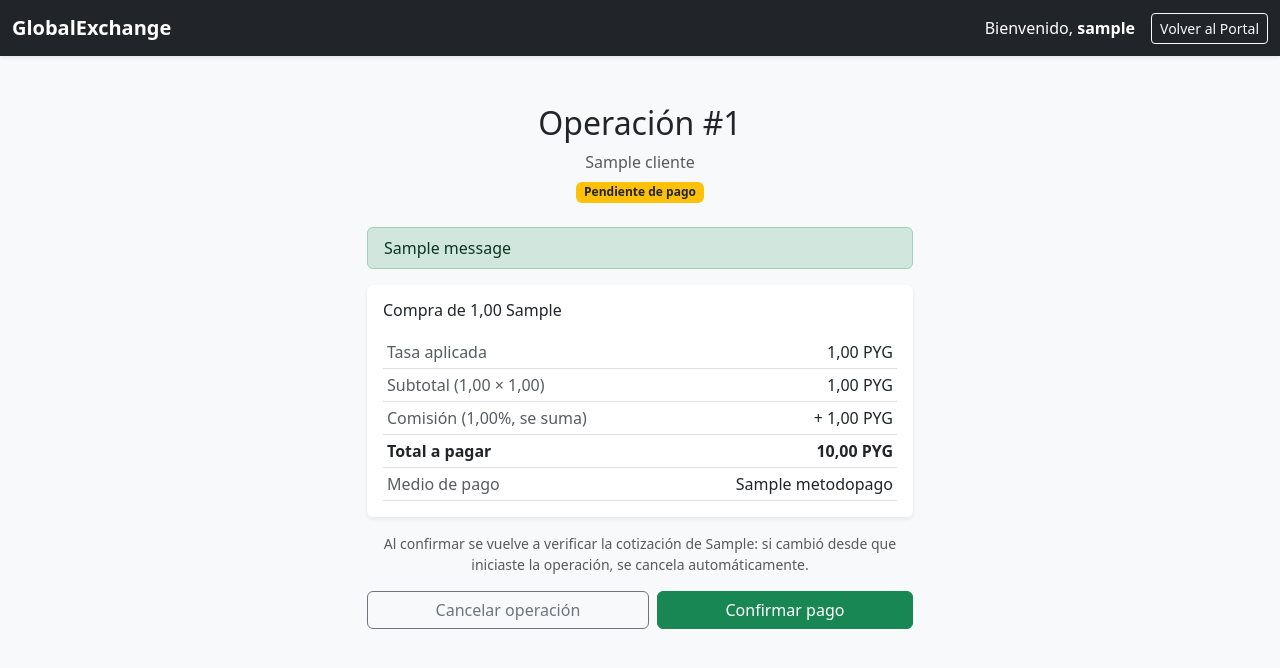
After one commit to Evatol/GlobalExchange, a Django app: page /api/transacciones/gestion/operar/1/ in a window 1280 px wide. The commit adds this page. Shown: the top 668 px of the page. Run offline with Django 5.2, Linux system fonts and the light colour scheme; a user stored in the database is signed in; tables that the repository leaves empty hold one stand-in row (values such as "Sample post"); one stand-in notice (Sample message) is shown.

Commit message:
feat(transacciones): confirmar el pago desde la pantalla (E4-28, RF23)
Hasta ahora la operacion se confirmaba en el mismo momento en que se
creaba, asi que la cancelacion por cambio de cotizacion (E4-28) no se
podia ver en la interfaz: nunca habia un "antes del pago".

Ahora el flujo de Comprar/Vender tiene dos pasos:

1. "Continuar al pago" crea la operacion PENDIENTE y lleva a un resumen
   con tasa aplicada, subtotal, comision (% y monto) y total. Antes la
   pantalla mostraba solo el total.
2. "Confirmar pago" vuelve a leer la cotizacion vigente: si es la misma
   la operacion queda EXITOSA; si cambio, queda CANCELADA y el mensaje
   muestra las dos tasas. "Cancelar operacion" la cancela a pedido del
   cliente (RF23).

La pantalla de operar lista las operaciones pendientes del cliente para
poder retomarlas. La API sigue el mismo flujo: /operar/ responde
PENDIENTE y se agregan POST transacciones/<id>/confirmar/ y /cancelar/
(409 si se cancela por cotizacion o si ya no estaba pendiente).

Correcciones en el modelo:
- confirmar() y cancelar() solo aceptan transacciones PENDIENTE. Antes
  una transaccion cancelada podia volver a confirmarse si la cotizacion
  regresaba a su valor original.
- Docstrings en Transaccion, confirmar(), cancelar() y exportar(), que
  aparecian vacios en la documentacion de Sphinx.

Confirmar, cancelar y ver el resumen se buscan siempre dentro del cliente
activo de la sesion: nadie puede pagar ni cancelar una operacion ajena.

Tests: 10 nuevos (ConfirmacionDePagoTests) y ajustados los que asumian
la confirmacion inmediata. 211 en total, todos OK.

Co-Authored-By: Claude Opus 5.5 <noreply@anthropic.com>

```diff
--- /dev/null
+++ b/apps/transacciones/templates/transacciones/operacion_detalle.html
@@ -0,0 +1,107 @@
+<!DOCTYPE html>
+<html lang="es">
+<head>
+    <meta charset="UTF-8">
+    <meta name="viewport" content="width=device-width, initial-scale=1.0">
+    <title>GlobalExchange - Operación #{{ transaccion.id }}</title>
+    <link href="https://cdn.jsdelivr.net/npm/bootstrap@5.3.0/dist/css/bootstrap.min.css" rel="stylesheet">
+</head>
+<body class="bg-light">
+
+    <nav class="navbar navbar-expand-lg navbar-dark bg-dark shadow-sm">
+        <div class="container-fluid">
+            <a class="navbar-brand fw-bold" href="{% url 'menu_principal' %}">GlobalExchange</a>
+            <div class="d-flex align-items-center text-white">
+                <span class="me-3">Bienvenido, <strong>{{ usuario.username }}</strong></span>
+                <a href="{% url 'menu_principal' %}" class="btn btn-outline-light btn-sm">Volver al Portal</a>
+            </div>
+        </div>
+    </nav>
+
+    <div class="container my-5">
+        <div class="row justify-content-center">
+            <div class="col-md-6">
+                <div class="text-center mb-4">
+                    <h2>Operación #{{ transaccion.id }}</h2>
+                    <p class="text-muted mb-1">{{ transaccion.cliente.nombre }}</p>
+                    {% if transaccion.estado == 'PENDIENTE' %}
+                        <span class="badge bg-warning text-dark">Pendiente de pago</span>
+                    {% elif transaccion.estado == 'EXITOSA' %}
+                        <span class="badge bg-success">Exitosa</span>
+                    {% elif transaccion.estado == 'CANCELADA' %}
+                        <span class="badge bg-secondary">Cancelada</span>
+                    {% else %}
+                        <span class="badge bg-danger">{{ transaccion.get_estado_display }}</span>
+                    {% endif %}
+                </div>
+
+                {% for m in messages %}
+                    <div class="alert {% if m.tags == 'error' %}alert-danger{% elif m.tags == 'success' %}alert-success{% else %}alert-info{% endif %} py-2">{{ m }}</div>
+                {% endfor %}
+
+                <div class="card shadow-sm border-0">
+                    <div class="card-body">
+                        <h6 class="card-title mb-3">
+                            {{ transaccion.get_tipo_display }} de {{ transaccion.cantidad }} {{ transaccion.moneda.codigo }}
+                        </h6>
+                        <table class="table table-sm mb-0">
+                            <tbody>
+                                <tr>
+                                    <td class="text-muted">Tasa aplicada</td>
+                                    <td class="text-end">{{ transaccion.tasa_cambio|floatformat:"2g" }} PYG</td>
+                                </tr>
+                                <tr>
+                                    <td class="text-muted">Subtotal ({{ transaccion.cantidad }} × {{ transaccion.tasa_cambio|floatformat:"2g" }})</td>
+                                    <td class="text-end">{{ transaccion.subtotal|floatformat:"2g" }} PYG</td>
+                                </tr>
+                                <tr>
+                                    <td class="text-muted">
+                                        Comisión ({{ transaccion.comision_porcentaje|floatformat:"2" }}%,
+                                        {% if transaccion.tipo == 'COMPRA' %}se suma{% else %}se descuenta{% endif %})
+                                    </td>
+                                    <td class="text-end">
+                                        {% if transaccion.tipo == 'COMPRA' %}+{% else %}−{% endif %}
+                                        {{ transaccion.monto_comision|floatformat:"2g" }} PYG
+                                    </td>
+                                </tr>
+                                <tr class="fw-bold">
+                                    <td>{% if transaccion.tipo == 'COMPRA' %}Total a pagar{% else %}Total a recibir{% endif %}</td>
+                                    <td class="text-end">{{ transaccion.monto_total|floatformat:"2g" }} PYG</td>
+                                </tr>
+                                <tr>
+                                    <td class="text-muted">Medio de pago</td>
+                                    <td class="text-end">{{ transaccion.metodo_pago.nombre }}</td>
+                                </tr>
+                            </tbody>
+                        </table>
+                    </div>
+                </div>
+
+                {% if transaccion.estado == 'PENDIENTE' %}
+                    <p class="text-muted small text-center mt-3">
+                        Al confirmar se vuelve a verificar la cotización de {{ transaccion.moneda.codigo }}:
+                        si cambió desde que iniciaste la operación, se cancela automáticamente.
+                    </p>
+                    <div class="d-flex gap-2">
+                        <form method="post" action="{% url 'operacion_cancelar' transaccion.id %}" class="flex-fill m-0">
+                            {% csrf_token %}
+                            <button type="submit" class="btn btn-outline-secondary w-100">Cancelar operación</button>
+                        </form>
+                        <form method="post" action="{% url 'operacion_confirmar' transaccion.id %}" class="flex-fill m-0">
+                            {% csrf_token %}
+                            <button type="submit" class="btn btn-success w-100">Confirmar pago</button>
+                        </form>
+                    </div>
+                {% else %}
+                    <div class="d-flex gap-2 mt-3">
+                        <a href="{% url 'operar_divisa' %}" class="btn btn-primary flex-fill">Nueva operación</a>
+                        <a href="{% url 'historial_transacciones' %}" class="btn btn-outline-primary flex-fill">Ver historial</a>
+                    </div>
+                {% endif %}
+            </div>
+        </div>
+    </div>
+
+    <script src="https://cdn.jsdelivr.net/npm/bootstrap@5.3.0/dist/js/bootstrap.bundle.min.js"></script>
+</body>
+</html>
--- a/apps/transacciones/urls.py
+++ b/apps/transacciones/urls.py
@@ -7,6 +7,9 @@ from .views import (
     MetodoPagoViewSet,
     OperarDivisaAPIView,
     TransaccionViewSet,
+    operacion_cancelar_view,
+    operacion_confirmar_view,
+    operacion_detalle_view,
     gestion_medios_pago_view,
     gestion_metodos_pago_view,
     historial_transacciones_view,
@@ -34,6 +37,11 @@ urlpatterns = [
     path('gestion/medios-pago-cliente/<int:pk>/toggle/', medio_pago_toggle_view, name='medio_pago_toggle'),
     # Comprar/vender divisas (E4-19/E4-20) y cálculo de tasas/comisión (E4-144).
     path('gestion/operar/', operar_divisa_view, name='operar_divisa'),
+    # Resumen de la operación pendiente, confirmación del pago (E4-28) y
+    # cancelación a pedido del cliente (RF23).
+    path('gestion/operar/<int:pk>/', operacion_detalle_view, name='operacion_detalle'),
+    path('gestion/operar/<int:pk>/confirmar/', operacion_confirmar_view, name='operacion_confirmar'),
+    path('gestion/operar/<int:pk>/cancelar/', operacion_cancelar_view, name='operacion_cancelar'),
     path('operar/', OperarDivisaAPIView.as_view(), name='operar_divisa_api'),
     path('calcular/', CalcularTransaccionAPIView.as_view(), name='calcular_transaccion_api'),
     # Historial de transacciones, solo consulta (E4-104/E4-36).
--- a/apps/transacciones/views.py
+++ b/apps/transacciones/views.py
@@ -2,10 +2,13 @@ import csv
 import io
 from decimal import Decimal
 
+from django.contrib import messages
 from django.contrib.auth.decorators import login_required
 from django.core.exceptions import PermissionDenied as DjangoPermissionDenied
-from django.http import HttpResponse
+from django.core.exceptions import ValidationError
+from django.http import Http404, HttpResponse
 from django.shortcuts import redirect, render
+from django.views.decorators.http import require_POST
 from rest_framework import status, viewsets
 from rest_framework.decorators import action
 from rest_framework.exceptions import PermissionDenied
@@ -329,6 +332,10 @@ def _crear_transaccion_digital(request, tipo_operacion, moneda_codigo, cantidad,
     para comprar (E4-19) o vender (E4-20) divisas de forma digital, con la
     comisión y tasa aplicada según el cliente (E4-144).
 
+    La transacción queda ``PENDIENTE`` de pago: se confirma después, con
+    ``Transaccion.confirmar()``, que la cancela si la cotización cambió en el
+    medio (E4-28).
+
     Devuelve ``(transaccion, error)``: si ``error`` no es ``None``,
     ``transaccion`` es ``None``. No usa ``request.user`` como ``Usuario`` de
     la transacción -- ese es el ``User`` de autenticación de Django, no el
@@ -382,14 +389,34 @@ def _crear_transaccion_digital(request, tipo_operacion, moneda_codigo, cantidad,
     if error_limite:
         return None, error_limite
 
-    transaccion.confirmar()
+    transaccion.save()  # PENDIENTE hasta que se confirme el pago
     return transaccion, None
+
+
+def _transaccion_del_cliente_activo(request, pk):
+    """Transacción ``pk`` del cliente activo de la sesión, o ``Http404``.
+
+    Confirmar, cancelar o ver el resumen de una operación es cosa del cliente
+    que la hizo: se busca siempre dentro del cliente activo, sin importar el
+    rol, para que nadie pague o cancele una operación ajena.
+    """
+    cliente_activo = sesion.get_cliente_activo(request)
+    transaccion = (
+        Transaccion.objects.select_related('moneda', 'metodo_pago', 'cliente')
+        .filter(pk=pk, cliente=cliente_activo)
+        .first()
+        if cliente_activo is not None else None
+    )
+    if transaccion is None:
+        raise Http404('No existe esa operación para tu cliente activo.')
+    return transaccion
 
 
 class OperarDivisaAPIView(APIView):
     """
     Endpoint para E4-19 (comprar) y E4-20 (vender) divisas de forma digital.
-    Ejecuta el cálculo de E4-144, registra y confirma la transacción.
+    Ejecuta el cálculo de E4-144 y registra la transacción ``PENDIENTE`` de
+    pago; se confirma con ``POST .../transacciones/<id>/confirmar/``.
     ``tipo`` en el body: ``COMPRA`` (default) o ``VENTA``.
     """
     permission_classes = [IsAuthenticated]
@@ -406,28 +433,40 @@ class OperarDivisaAPIView(APIView):
             return Response({'error': error}, status=status.HTTP_400_BAD_REQUEST)
 
         return Response({
-            'detail': 'Operación realizada con éxito.',
-            'transaccion_id': transaccion.id,
-            'tipo': transaccion.tipo,
-            'moneda': transaccion.moneda.codigo,
-            'cantidad': transaccion.cantidad,
-            'tasa_aplicada': transaccion.tasa_cambio,
-            'comision_porcentaje': transaccion.comision_porcentaje,
-            'monto_comision': transaccion.monto_comision,
-            'monto_total': transaccion.monto_total,
-            'estado': transaccion.estado,
+            'detail': 'Operación registrada: queda pendiente hasta que se confirme el pago.',
+            **_desglose(transaccion),
         }, status=status.HTTP_201_CREATED)
+
+
+def _desglose(transaccion):
+    """Datos de una transacción para las respuestas de la API."""
+    return {
+        'transaccion_id': transaccion.id,
+        'tipo': transaccion.tipo,
+        'moneda': transaccion.moneda.codigo,
+        'cantidad': transaccion.cantidad,
+        'tasa_aplicada': transaccion.tasa_cambio,
+        'subtotal': transaccion.subtotal,
+        'comision_porcentaje': transaccion.comision_porcentaje,
+        'monto_comision': transaccion.monto_comision,
+        'monto_total': transaccion.monto_total,
+        'estado': transaccion.estado,
+    }
 
 
 @login_required
 def operar_divisa_view(request):
     """
-    Vista HTML interactiva para comprar (E4-19) o vender (E4-20) divisas,
+    Vista HTML para iniciar una compra (E4-19) o venta (E4-20) de divisas,
     con la comisión y tasa aplicada según el cliente (E4-144).
+
+    Al enviar el formulario la operación queda ``PENDIENTE`` y se redirige a
+    su resumen (``operacion_detalle_view``), donde se confirma el pago o se
+    cancela. Esta pantalla también lista las operaciones que el cliente dejó
+    pendientes, para poder retomarlas.
     """
     cliente_activo = sesion.get_cliente_activo(request)
     error = None
-    exito = None
 
     if request.method == 'POST':
         transaccion, error = _crear_transaccion_digital(
@@ -438,11 +477,7 @@ def operar_divisa_view(request):
             medio_pago_id=request.POST.get('medio_pago_id'),
         )
         if error is None:
-            exito = (
-                f'Operación #{transaccion.id} realizada con éxito: '
-                f'{transaccion.get_tipo_display()} de {transaccion.cantidad} '
-                f'{transaccion.moneda.codigo} por un total de {transaccion.monto_total}.'
-            )
+            return redirect('operacion_detalle', pk=transaccion.pk)
 
     context = {
         'usuario': request.user,
@@ -452,10 +487,58 @@ def operar_divisa_view(request):
             MedioPagoCliente.objects.filter(cliente=cliente_activo, estado=True)
             if cliente_activo else MedioPagoCliente.objects.none()
         ),
+        'pendientes': (
+            Transaccion.objects.select_related('moneda')
+            .filter(cliente=cliente_activo, estado='PENDIENTE').order_by('-fecha_hora')
+            if cliente_activo else Transaccion.objects.none()
+        ),
         'error': error,
-        'exito': exito,
     }
     return render(request, 'transacciones/operar_divisa.html', context)
+
+
+@login_required
+def operacion_detalle_view(request, pk):
+    """Resumen de una operación: tasa aplicada, subtotal, comisión y total.
+
+    Si está ``PENDIENTE`` ofrece "Confirmar pago" y "Cancelar operación";
+    si no, muestra cómo terminó.
+    """
+    transaccion = _transaccion_del_cliente_activo(request, pk)
+    return render(request, 'transacciones/operacion_detalle.html', {
+        'usuario': request.user,
+        'transaccion': transaccion,
+    })
+
+
+@login_required
+@require_POST
+def operacion_confirmar_view(request, pk):
+    """Confirma el pago (E4-28): ``EXITOSA``, o ``CANCELADA`` si la
+    cotización cambió desde que se inició la operación."""
+    transaccion = _transaccion_del_cliente_activo(request, pk)
+    try:
+        transaccion.confirmar()
+        messages.success(
+            request,
+            f'Pago confirmado. La operación #{transaccion.pk} se realizó con éxito.',
+        )
+    except ValidationError as exc:
+        messages.error(request, exc.messages[0])
+    return redirect('operacion_detalle', pk=transaccion.pk)
+
+
+@login_required
+@require_POST
+def operacion_cancelar_view(request, pk):
+    """Cancela a pedido del cliente una operación todavía no pagada (RF23)."""
+    transaccion = _transaccion_del_cliente_activo(request, pk)
+    try:
+        transaccion.cancelar()
+        messages.info(request, f'Cancelaste la operación #{transaccion.pk}.')
+    except ValidationError as exc:
+        messages.error(request, exc.messages[0])
+    return redirect('operacion_detalle', pk=transaccion.pk)
 
 
 class TransaccionViewSet(viewsets.ReadOnlyModelViewSet):
@@ -509,8 +592,46 @@ class TransaccionViewSet(viewsets.ReadOnlyModelViewSet):
     def get_queryset(self):
         return self._queryset_filtrado()
 
+    @action(detail=True, methods=['post'])
+    def confirmar(self, request, pk=None):
+        """``POST .../transacciones/<id>/confirmar/``: confirma el pago (E4-28).
+
+        Responde 200 si quedó ``EXITOSA`` y 409 si se canceló porque la
+        cotización cambió (o si ya no estaba pendiente).
+        """
+        transaccion = _transaccion_del_cliente_activo(request, pk)
+        try:
+            transaccion.confirmar()
+        except ValidationError as exc:
+            transaccion.refresh_from_db()
+            return Response(
+                {'detail': exc.messages[0], **_desglose(transaccion)},
+                status=status.HTTP_409_CONFLICT,
+            )
+        return Response({'detail': 'Pago confirmado.', **_desglose(transaccion)})
+
+    @action(detail=True, methods=['post'])
+    def cancelar(self, request, pk=None):
+        """``POST .../transacciones/<id>/cancelar/``: el cliente cancela una
+        operación todavía no pagada (RF23)."""
+        transaccion = _transaccion_del_cliente_activo(request, pk)
+        try:
+            transaccion.cancelar()
+        except ValidationError as exc:
+            return Response(
+                {'detail': exc.messages[0], **_desglose(transaccion)},
+                status=status.HTTP_409_CONFLICT,
+            )
+        return Response({'detail': 'Operación cancelada.', **_desglose(transaccion)})
+
     @action(detail=False, methods=['get'])
     def exportar(self, request):
+        """``GET .../transacciones/exportar/?formato=csv|excel|pdf`` (E4-36).
+
+        Exporta exactamente lo que muestra el historial: usa
+        ``_queryset_filtrado()``, así que respeta el alcance por cliente y los
+        mismos filtros de fecha, tipo, moneda y estado.
+        """
         formato = request.query_params.get('formato', 'csv').lower()
         transacciones = self._queryset_filtrado()
 
```
Also changed, not shown: apps/transacciones/models.py (+49 -3 lines), apps/transacciones/templates/transacciones/operar_divisa.html (+23 -4 lines), apps/transacciones/tests.py (+151 -11 lines).
